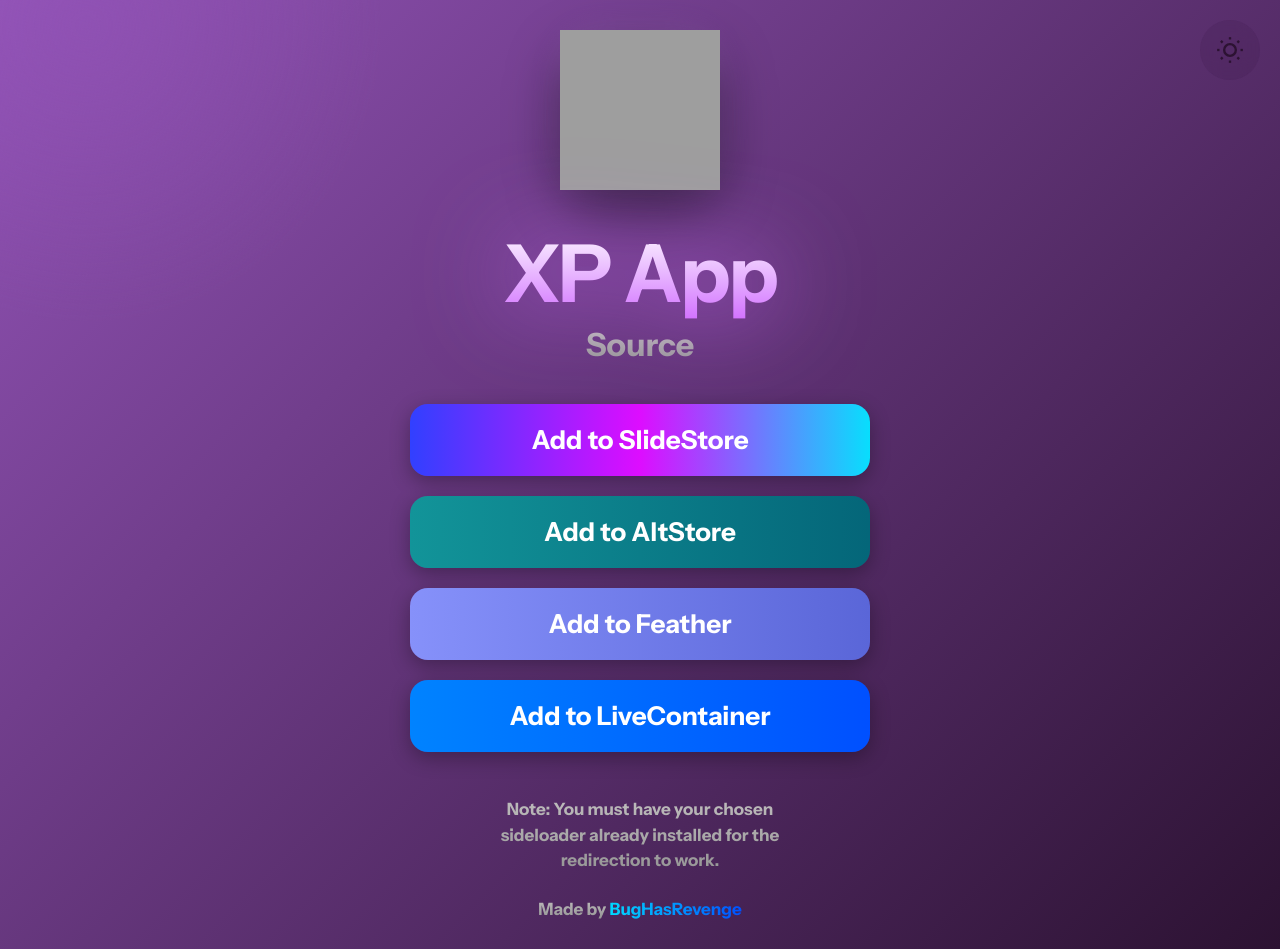
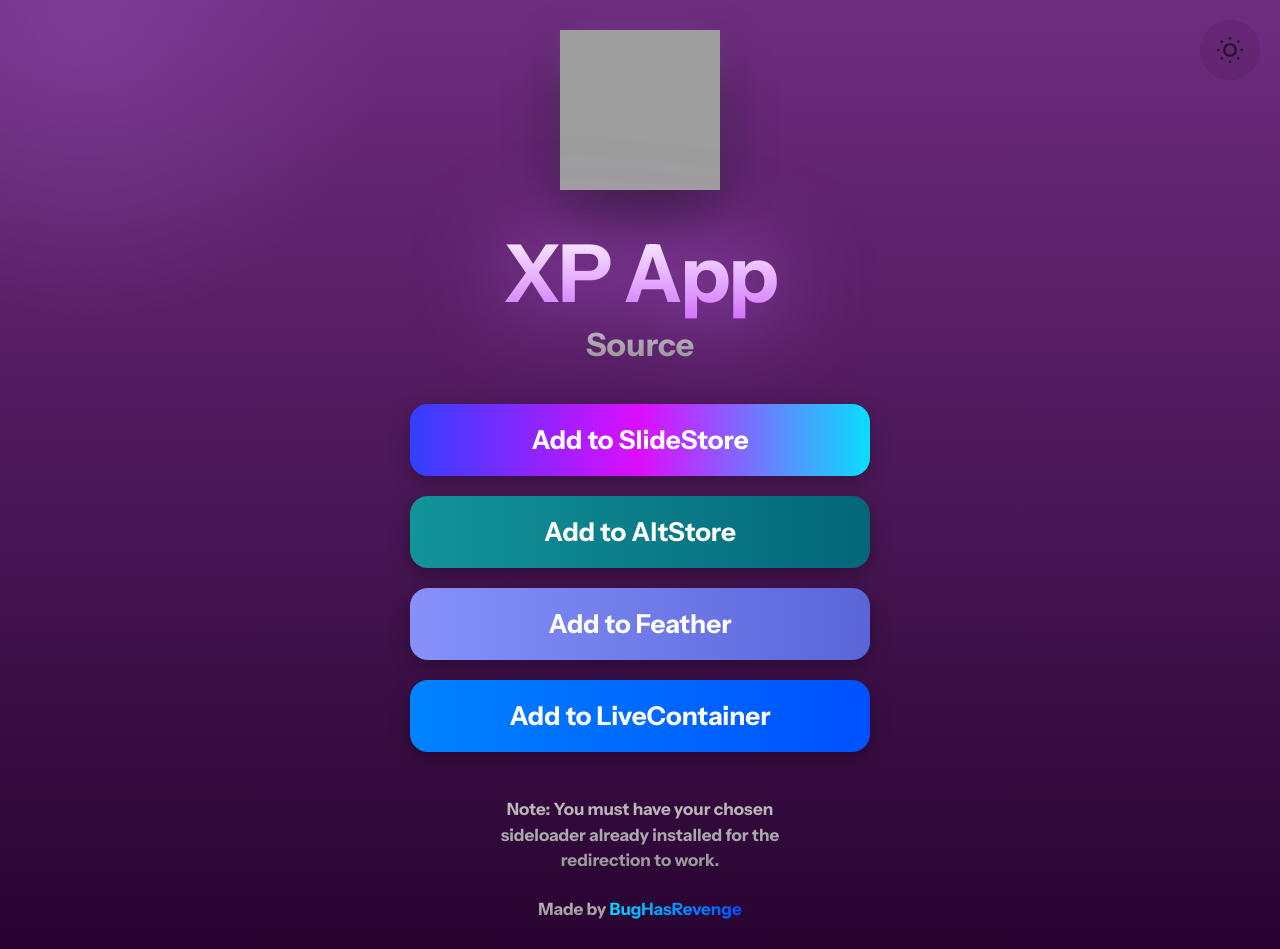
Before and after one commit to BugHasRevenge/XpRepoTreeBeta, a plain HTML site: page index.html in a window 1280 px wide. Both pictures are taken after a click on the button "Toggle theme". Before the commit the page ends 800 px from the top, so only its background shows below. Drawn offline with Linux system fonts and the light colour scheme; grey boxes are pictures that could not be loaded.

Commit message:
Update index.html

```diff
--- a/index.html
+++ b/index.html
@@ -28,14 +28,14 @@
         html {
             -webkit-text-size-adjust: 100%;
             width: 100%;
-            height: 100%;
-            overflow: hidden;
-            position: fixed;
+            min-height: 100%;
+            overflow-y: auto;
         }
+
 
         body {
             font-family: 'Instrument Sans', -apple-system, BlinkMacSystemFont, sans-serif;
-            background: linear-gradient(135deg, #6F2D80 0%, #280330 100%);
+            background: linear-gradient(to bottom, #6F2D80 0%, #280330 100%);
             width: 100%;
             min-height: 100vh;
             min-height: -webkit-fill-available;
@@ -51,12 +51,9 @@
         }
 
         body.light-mode {
-            background: linear-gradient(135deg, #9253B7 0%, #2C1232 100%);
+            background: linear-gradient(to botom, #9253B7 0%, #2C1232 100%);
         }
 
-        html.light-mode {
-            background: linear-gradient(135deg, #9253B7 0%, #2C1232 100%);
-        }
 
         body::before {
             content: '';
```
